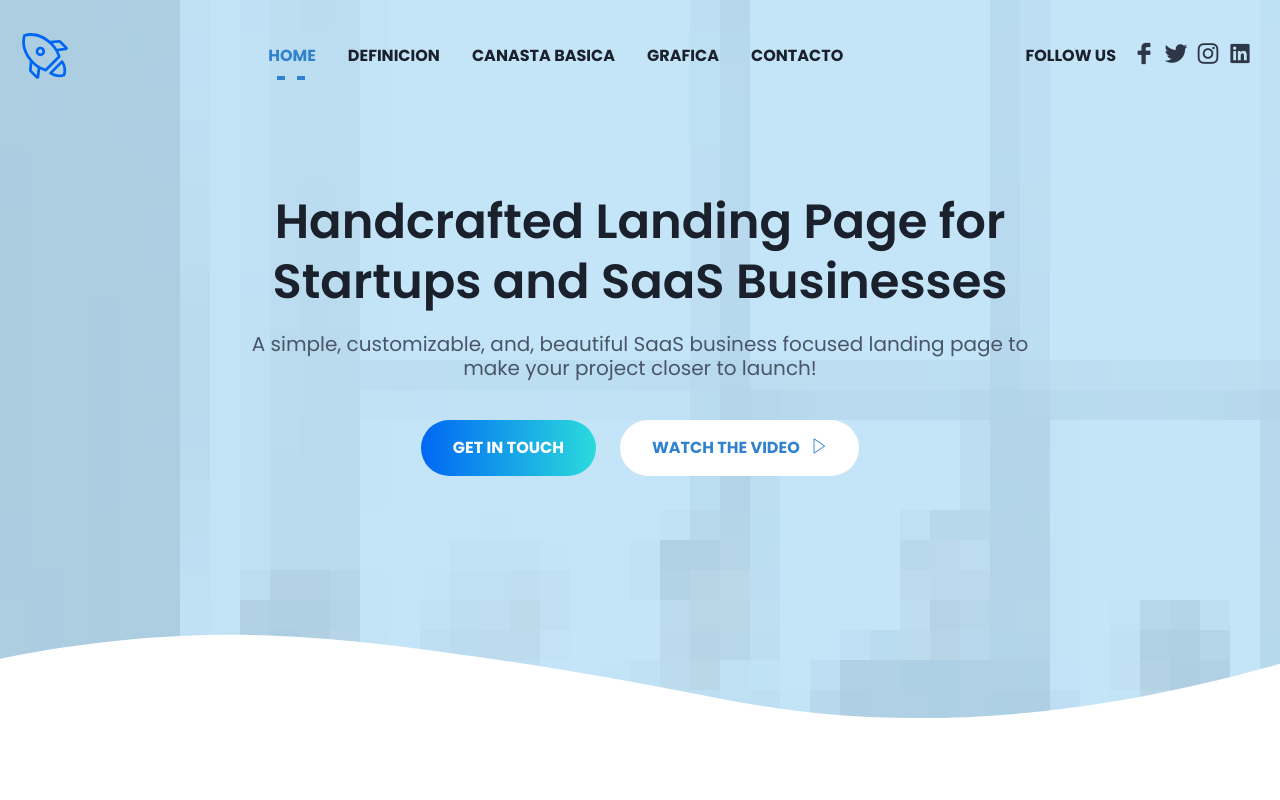
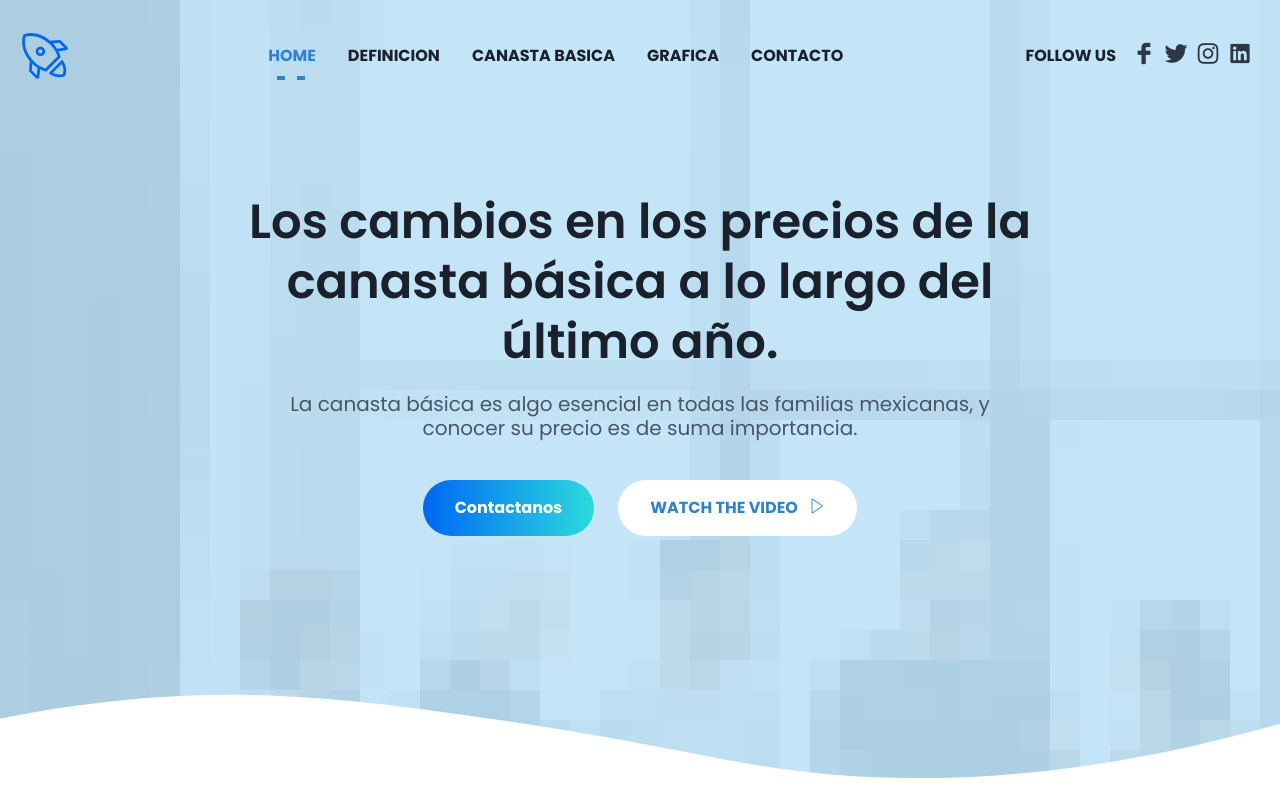
Before and after one commit to fimbres/inflation-project, a website: page index.html in a window 1280 px wide. Shown: the top 800 px of the page. Drawn offline with Linux system fonts and the light colour scheme; files whose address does not match are found by name.

Commit message:
cambiando el banner

```diff
--- a/index.html
+++ b/index.html
@@ -92,10 +92,10 @@
                 <div class="justify-center row">
                     <div class="w-full lg:w-5/6 xl:w-2/3">
                         <div class="pt-48 pb-64 text-center header-content">
-                            <h3 class="mb-5 text-3xl font-semibold leading-tight text-gray-900 md:text-5xl">Handcrafted Landing Page for Startups and SaaS Businesses</h3>
-                            <p class="px-5 mb-10 text-xl text-gray-700">A simple, customizable, and, beautiful SaaS business focused landing page to make your project closer to launch!</p>
+                            <h3 class="mb-5 text-3xl font-semibold leading-tight text-gray-900 md:text-5xl">Los cambios en los precios de la canasta básica a lo largo del último año.</h3>
+                            <p class="px-5 mb-10 text-xl text-gray-700">La canasta básica es algo esencial en todas las familias mexicanas, y conocer su precio es de suma importancia.</p>
                             <ul class="flex flex-wrap justify-center">
-                                <li><a class="mx-3 main-btn gradient-btn" href="javascript:void(0)">GET IN TOUCH</a></li>
+                                <li><a class="mx-3 main-btn gradient-btn" href="#contact">Contactanos</a></li>
                                 <li><a class="mx-3 main-btn video-popup" href="https://www.youtube.com/watch?v=r44RKWyfcFw">WATCH THE VIDEO <i class="ml-2 lni-play"></i></a></li>
                             </ul>
                         </div> <!-- header content -->
```
